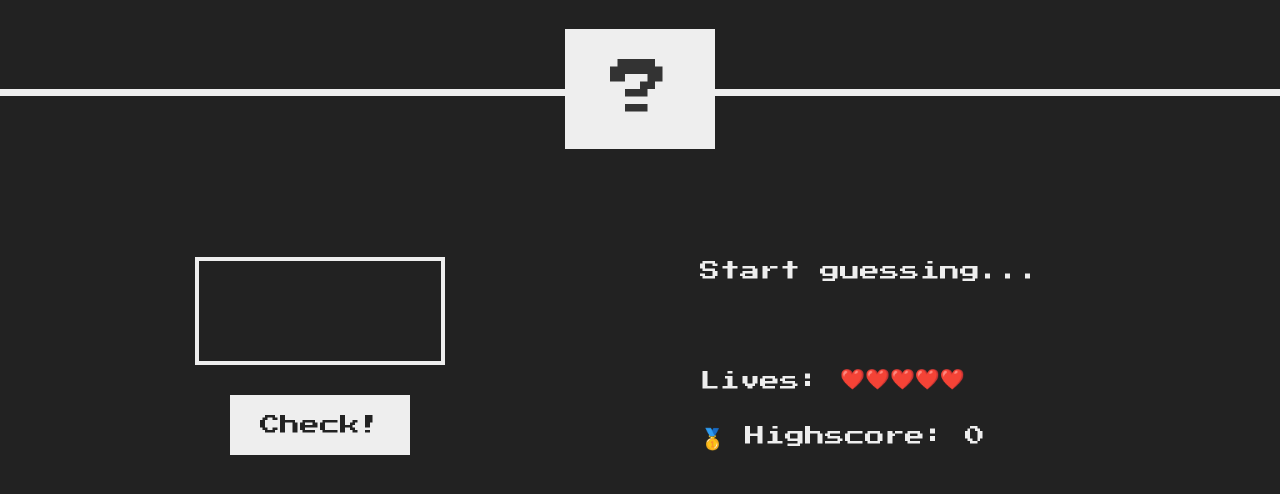
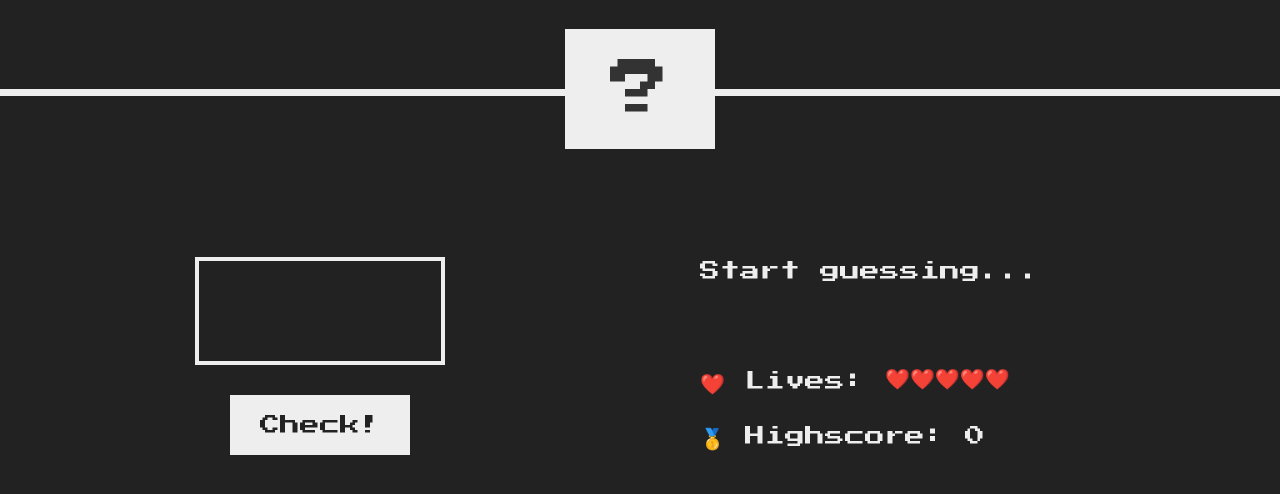
Before and after one commit to Wypasioned/Guess-My-Number, a plain HTML site: page index.html in a window 1280 px wide. Shown: the part 184-678 px from the top of the page. Drawn offline with Linux system fonts and the light colour scheme.

Commit message:
index.html

```diff
--- a/index.html
+++ b/index.html
@@ -21,7 +21,7 @@
       </section>
       <section class="right">
         <p class="message">Start guessing...</p>
-        <p class="label-score">Lives: <span class="score">❤️❤️❤️❤️❤️</span></p>
+        <p class="label-score">❤️ Lives: <span class="score">❤️❤️❤️❤️❤️</span></p>
         <p class="label-highscore">
           🥇 Highscore: <span class="highscore">0</span>
         </p>
```
